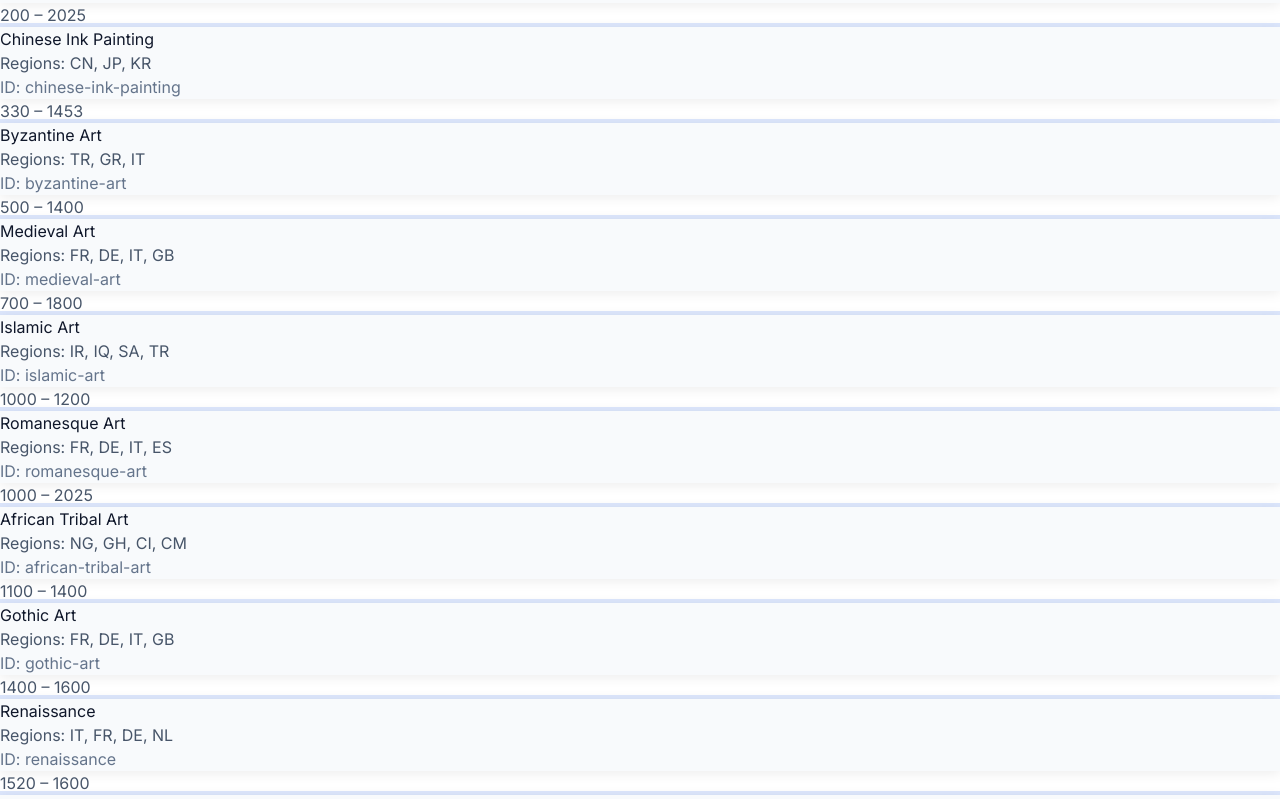
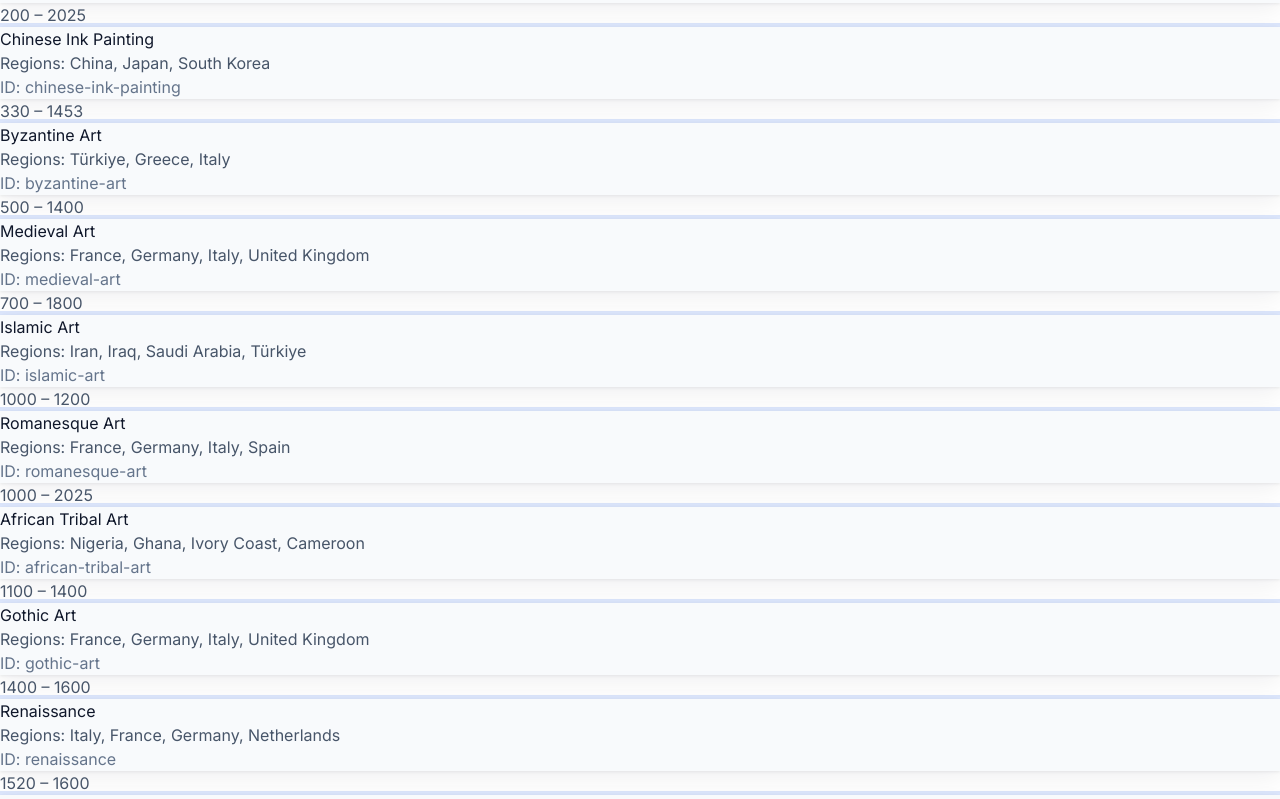
Before and after one commit to tulvit/art-timeline, a React app: page / in a window 1280 px wide. Shown: the part 720-1519 px from the top of the page. Built offline with nearby package versions, Linux system fonts and the light colour scheme.

Commit message:
Country names dictionary

```diff
--- a/src/App.tsx
+++ b/src/App.tsx
@@ -2,6 +2,7 @@ import { useEffect } from 'react';
 import { Routes, Route, useParams, useNavigate } from 'react-router-dom';
 import { movements } from './data/movements';
 import { localeConfig, getPathForLocale, type LocaleCode } from './i18n';
+import { countryNameOrCode } from './locales/en/countryNames';
 import { LanguageSwitcher } from './components/LanguageSwitcher';
 
 const sortedMovements = [...movements].sort((a, b) => a.startYear - b.startYear);
@@ -73,14 +74,14 @@ function TimelineContent({ locale }: { locale: LocaleCode }) {
                   background: 'var(--art-surface)',
                   borderColor: 'var(--art-border)',
                   color: 'var(--art-text)',
-                  boxShadow: '0 2px 12px rgba(0,0,0,0.08)',
+                  boxShadow: '0 1px 3px rgba(15, 23, 42, 0.08), 0 8px 24px rgba(15, 23, 42, 0.06)',
                 }}
               >
                 <h3 className="text-lg font-semibold" style={{ color: 'var(--art-text)' }}>
                   {m.name}
                 </h3>
                 <p className="text-sm mt-1" style={{ color: 'var(--art-text-muted)' }}>
-                  Regions: {m.regionCodes.join(', ')}
+                  Regions: {m.regionCodes.map(countryNameOrCode).join(', ')}
                 </p>
                 <p className="text-xs mt-2" style={{ color: 'var(--art-text-faint)' }}>
                   ID: {m.id}
--- /dev/null
+++ b/src/locales/en/countryNames.ts
@@ -0,0 +1,39 @@
+/** ISO 3166-1 alpha-2 → English country / territory names used by timeline region codes */
+export const countryNamesByCode: Record<string, string> = {
+  AT: 'Austria',
+  BE: 'Belgium',
+  BR: 'Brazil',
+  CH: 'Switzerland',
+  CI: 'Ivory Coast',
+  CM: 'Cameroon',
+  CN: 'China',
+  DE: 'Germany',
+  EG: 'Egypt',
+  ES: 'Spain',
+  FR: 'France',
+  GB: 'United Kingdom',
+  GH: 'Ghana',
+  GR: 'Greece',
+  GT: 'Guatemala',
+  IN: 'India',
+  IQ: 'Iraq',
+  IR: 'Iran',
+  IT: 'Italy',
+  JP: 'Japan',
+  KR: 'South Korea',
+  MX: 'Mexico',
+  NG: 'Nigeria',
+  NL: 'Netherlands',
+  NO: 'Norway',
+  PE: 'Peru',
+  PK: 'Pakistan',
+  RU: 'Russia',
+  SA: 'Saudi Arabia',
+  SY: 'Syria',
+  TR: 'Türkiye',
+  US: 'United States',
+};
+
+export function countryNameOrCode(code: string): string {
+  return countryNamesByCode[code] ?? code;
+}
```
